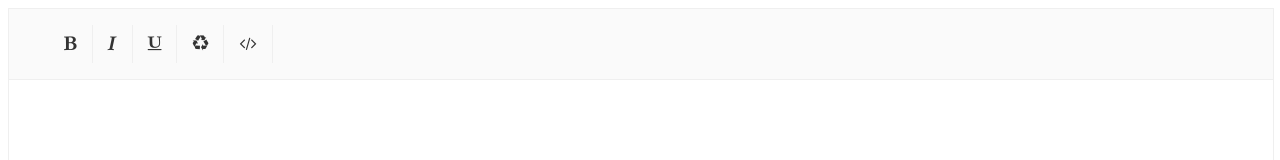
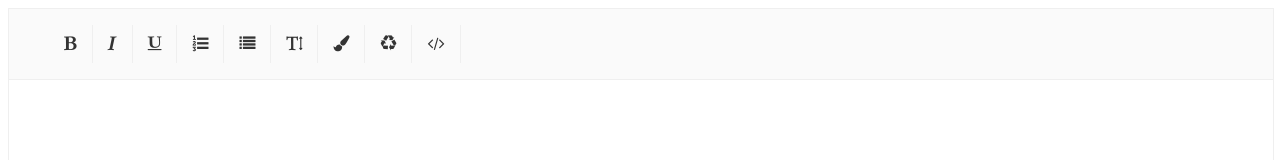
Before and after one commit to icaics/icaics.github.io, a plain HTML site: page richtext/index.html in a window 1280 px wide. Shown: the top 160 px of the page. Drawn offline with Linux system fonts and the light colour scheme.

Commit message:
Change RichText Editor function switch

```diff
--- a/richtext/index.html
+++ b/richtext/index.html
@@ -32,8 +32,8 @@
                 rightAlign: false,
 
                 // lists
-                ol: false,
-                ul: false,
+                ol: true,
+                ul: true,
 
                 // title
                 heading: false,
@@ -53,8 +53,8 @@
                   "Times New Roman",
                   "Verdana"
                   ],
-                fontColor: false,
-                fontSize: false,
+                fontColor: true,
+                fontSize: true,
 
                 // uploads
                 imageUpload: false,
```
